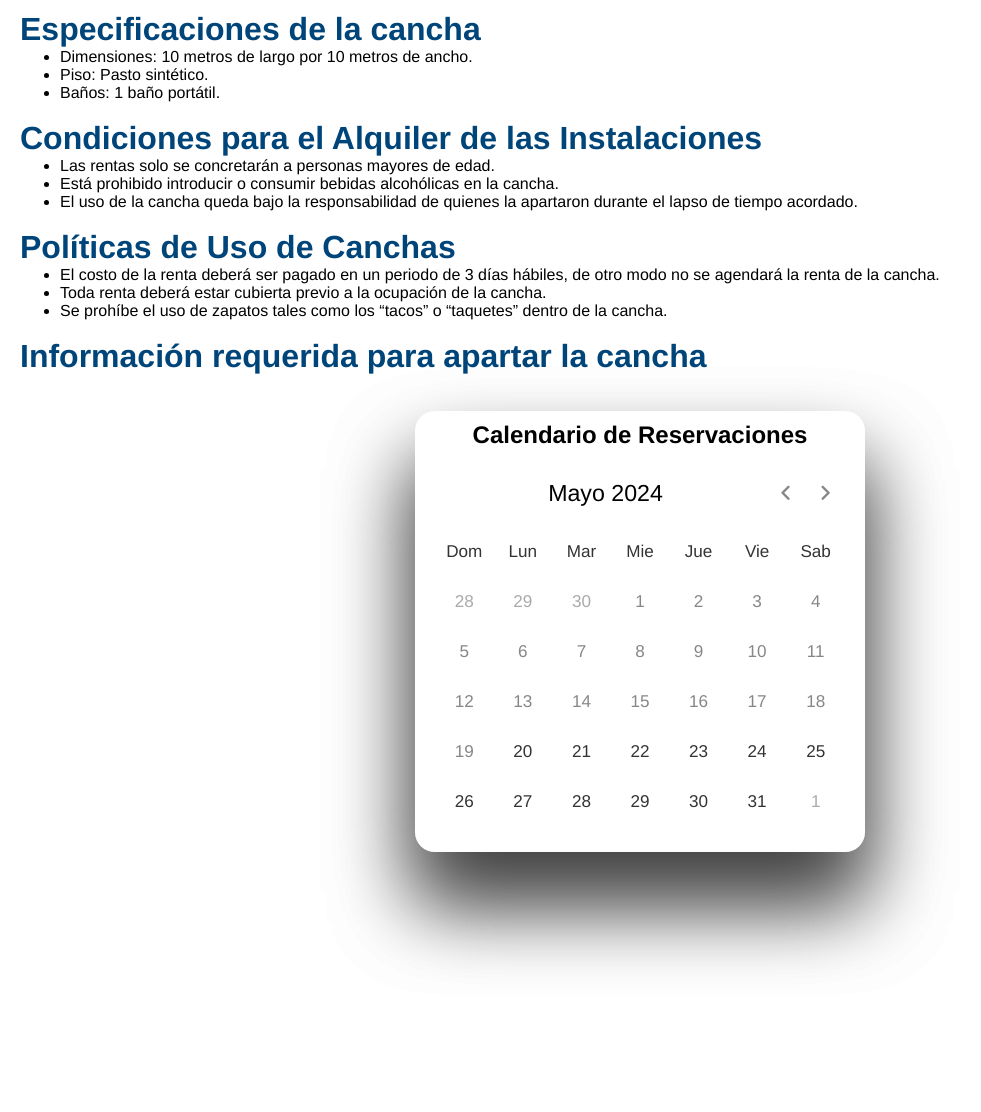
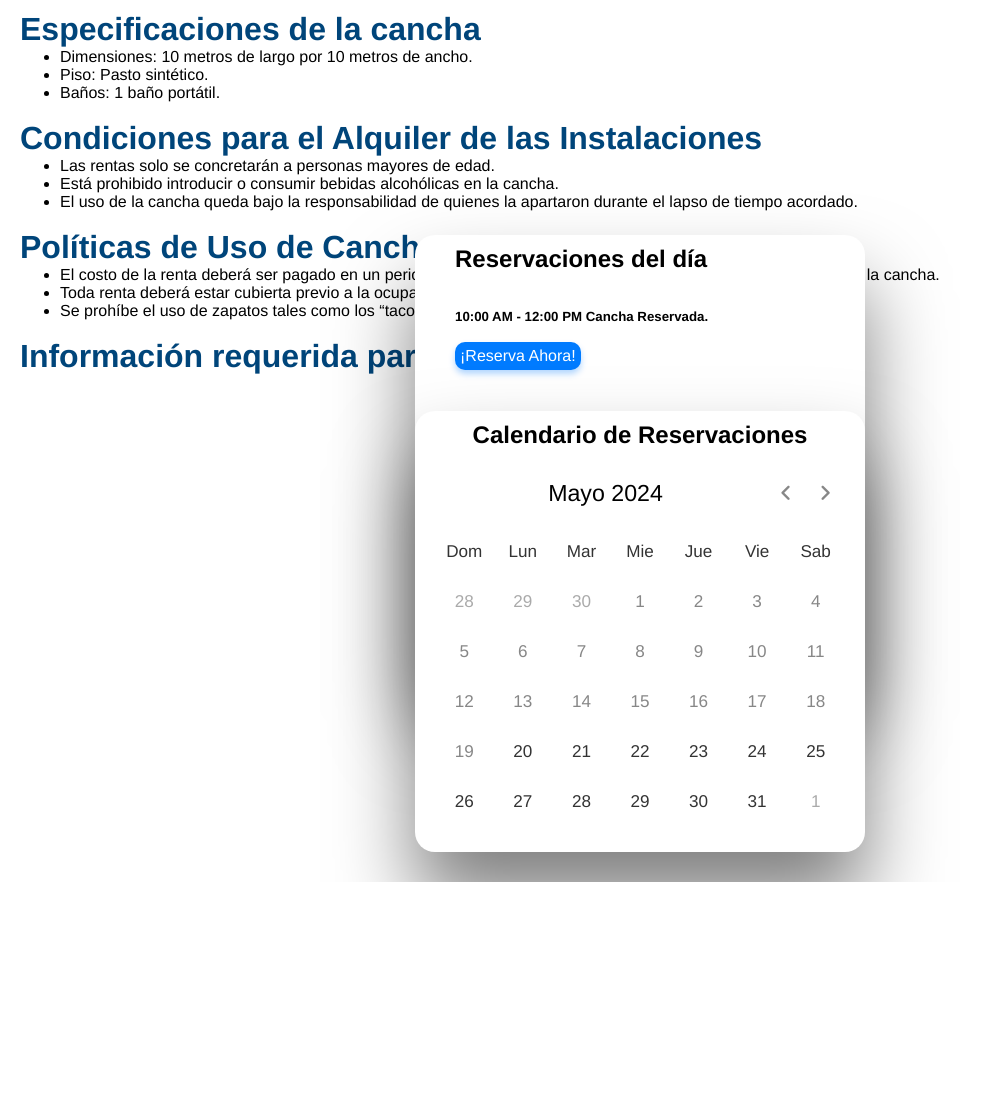
Before and after one commit to alexkm174x8/topos-fc, a PHP site: page /calendario.html in a window 1280 px wide. Shown: the part 665-1777 px from the top of the page, without its empty margins (0-981 px from the left). After the commit the page ends 1547 px from the top, so only its background shows below. Run offline with PHP 8.4, Linux system fonts and the light colour scheme.

Commit message:
Divs same position

```diff
--- a/calendario.html
+++ b/calendario.html
@@ -86,6 +86,7 @@
     <br>
     <!--Calendar-->
     <br>
+    <div id="wrapper-container">
       <div class="wrapper">
           <h2 id="calendar_title">Calendario de Reservaciones</h2>
           <header>
--- a/css/cal-style.css
+++ b/css/cal-style.css
@@ -64,6 +64,11 @@ nav ul li a {
     padding-inline-start: 40px;
     list-style-type: disc;
 }
+
+.wrapper-container {
+  display: inline-grid;
+  grid-template-columns: 1fr 1fr;
+}
 .wrapper {
   width: 450px;
   padding-top: 10px;
@@ -91,8 +96,8 @@ nav ul li a {
   background: #fff;
   border-radius: 20px;
   box-shadow: 0 50px 80px rgba(0,0,0,0.50);
-  position: relative;
-  top: -460px;
+  position: absolute;
+  top: 900px;
 }
 .reservation-wrapper button{
   text-decoration: solid;
@@ -272,3 +277,7 @@ header .current-date{
 .days li.past {
   color: #878787; /* Cambia el color de los días pasados a gris */
 }
+
+.wrapper, .reservation-wrapper {
+  box-sizing: border-box;
+}
--- a/scripts/cal-script.js
+++ b/scripts/cal-script.js
@@ -37,6 +37,17 @@ const renderCalendar = () => {
 }
 renderCalendar();
 
+function syncWrapperSizes() {
+    const wrapper = document.querySelector('.wrapper');
+    const reservationWrapper = document.querySelector('.reservation-wrapper');
+    reservationWrapper.style.width = `${wrapper.style.width}px`;
+    const diff = reservationWrapper.style.height - wrapper.offsetHeight
+    reservationWrapper.style.height = `${wrapper.offsetHeight}px`;
+}
+
+window.addEventListener('load', syncWrapperSizes);
+window.addEventListener('resize', syncWrapperSizes);
+
 prevNextIcon.forEach(icon => { // Obteniendo los íconos prev y next
     icon.addEventListener("click", () => { // Agregando evento de clic a ambos íconos
         if (icon.id === "prev") { // Si se hizo clic en el ícono de prev
@@ -47,6 +58,7 @@ prevNextIcon.forEach(icon => { // Obteniendo los íconos prev y next
                     currYear--;
                 }
                 renderCalendar(); // Volviendo a renderizar el calendario con el nuevo mes y año
+                syncWrapperSizes();
             }
         } else { // Si se hizo clic en el ícono de next
             currMonth++; // Incrementando el mes actual
@@ -55,6 +67,7 @@ prevNextIcon.forEach(icon => { // Obteniendo los íconos prev y next
                 currYear++;
             }
             renderCalendar(); // Volviendo a renderizar el calendario con el nuevo mes y año
+            syncWrapperSizes();
         }
     });
 });
```
Lines whose indentation alone changed are shown as unchanged.
